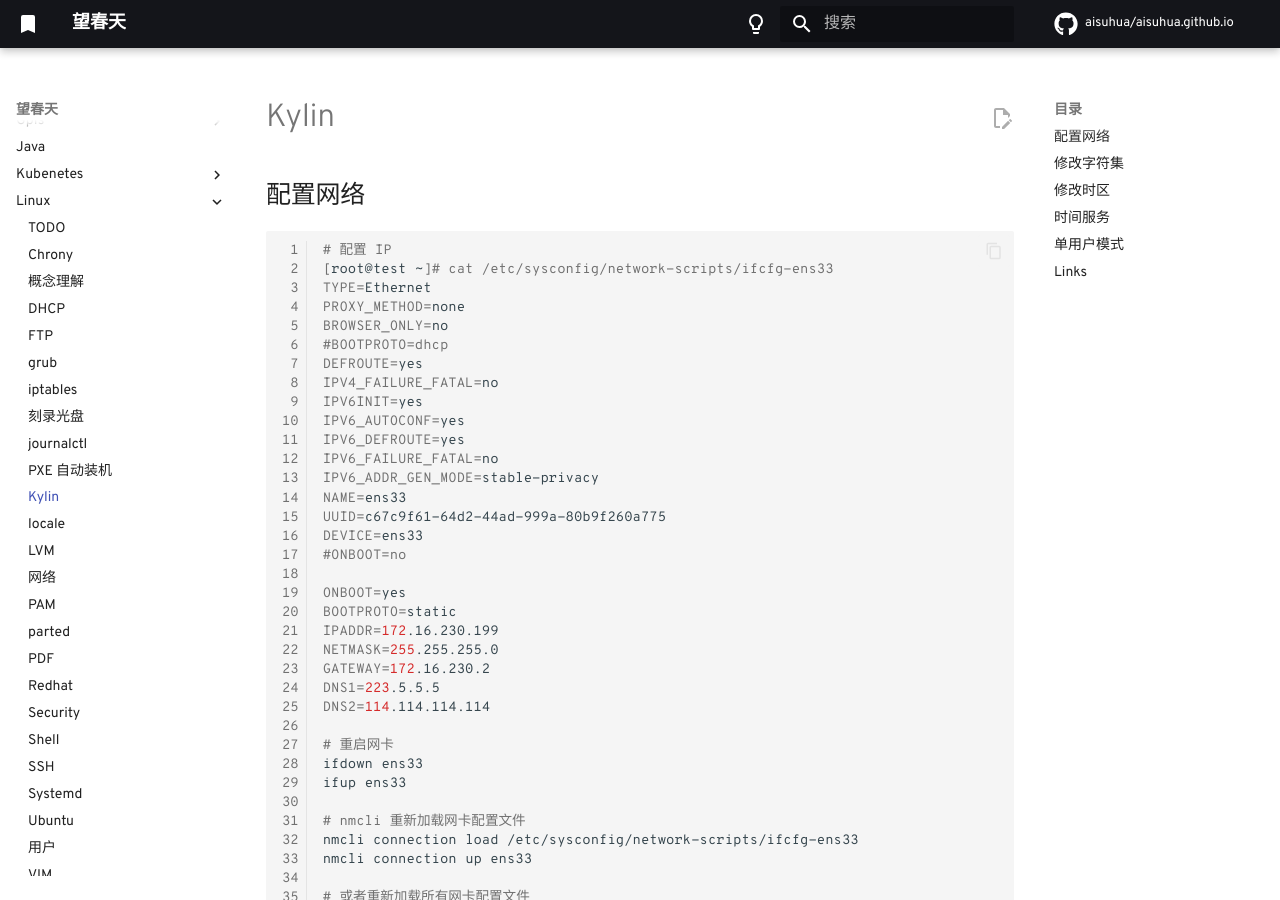
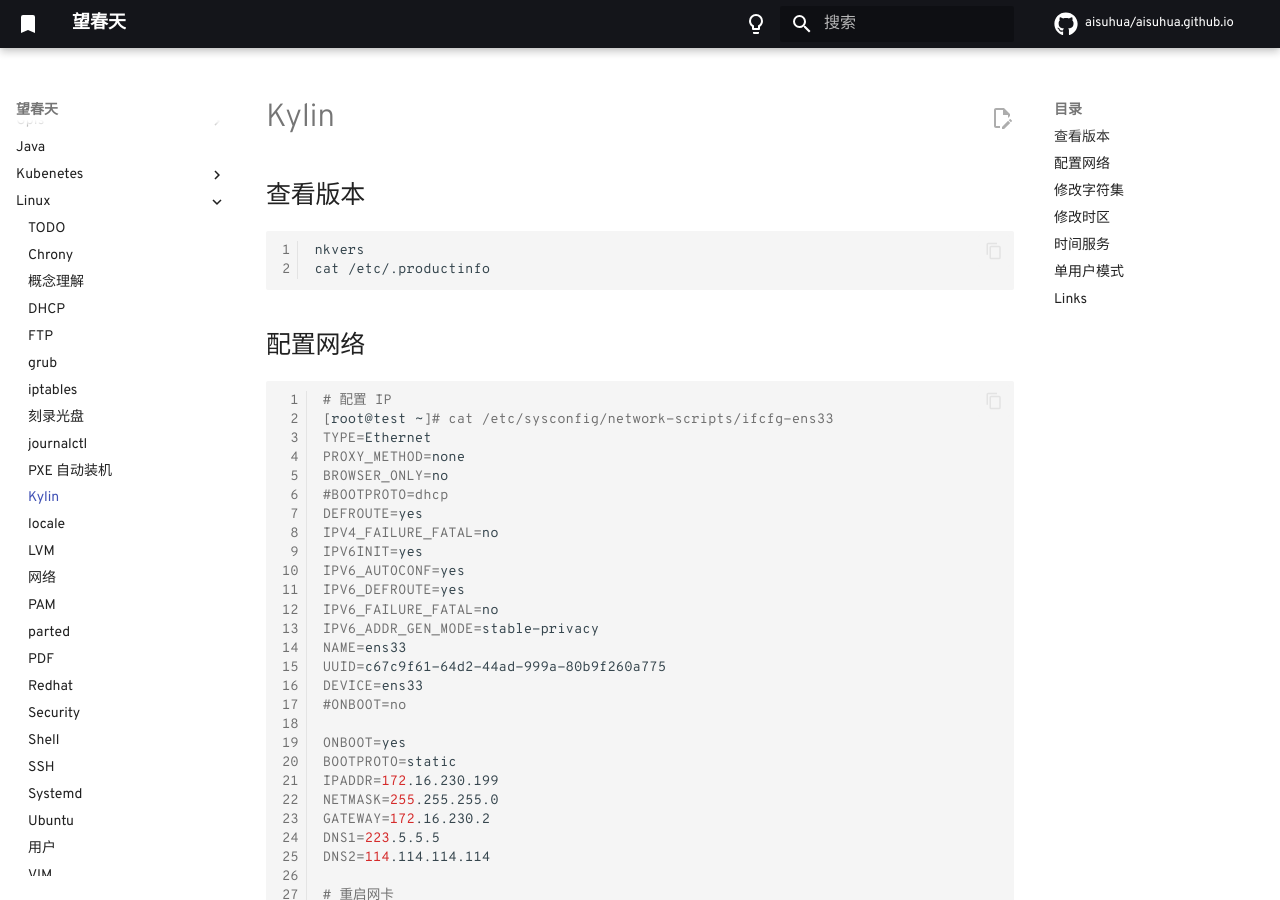
Before and after one commit to aisuhua/aisuhua.github.io, an MkDocs documentation site: the page built from docs/linux/kylin.md, in a window 1280 px wide and 900 px high. Built offline with MkDocs 1.6.1 and Material for MkDocs 9.7.7, drawn with Linux system fonts in a browser that asks for light colours; comment, search, counter and statistics services are not loaded.

Commit message:
ubuntu.md

````diff
--- a/docs/linux/kylin.md
+++ b/docs/linux/kylin.md
@@ -1,4 +1,13 @@
 # Kylin
+
+## 查看版本
+
+```sh
+nkvers
+cat /etc/.productinfo
+
+
+```
 
 ## 配置网络
 
````
